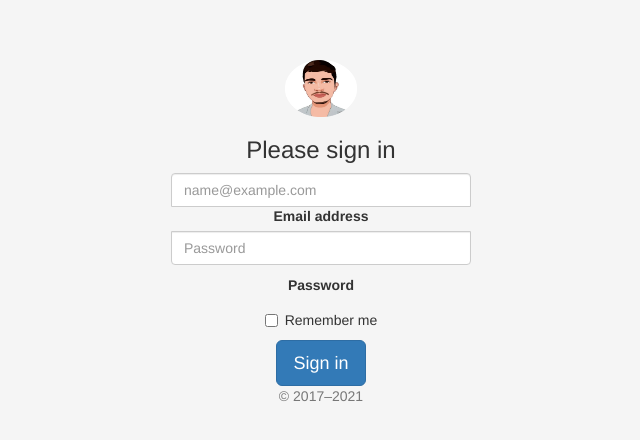
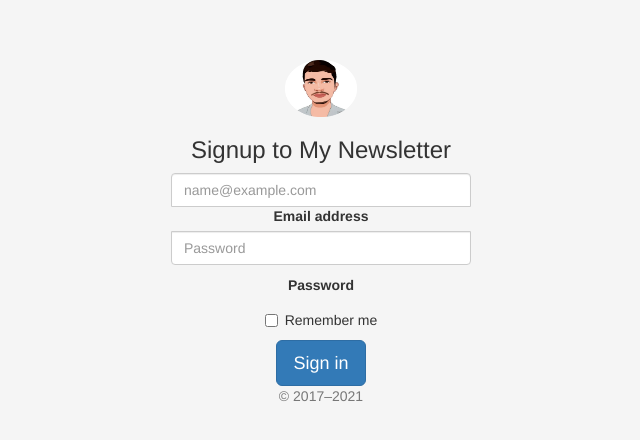
Before and after one commit to KaranChandekar/Newsletter-Signup, a website: page signup.html in a window 1280 px wide. Shown: the part 162-602 px from the top of the page, without its empty margins (319-959 px from the left). Drawn offline with nearby package versions, Linux system fonts and the light colour scheme.

Commit message:
modify h1

```diff
--- a/signup.html
+++ b/signup.html
@@ -81,7 +81,7 @@
           width="72"
           height="57"
         />
-        <h1 class="h3 mb-3 fw-normal">Please sign in</h1>
+        <h1 class="h3 mb-3 fw-normal">Signup to My Newsletter</h1>
 
         <div class="form-floating">
           <input
```
